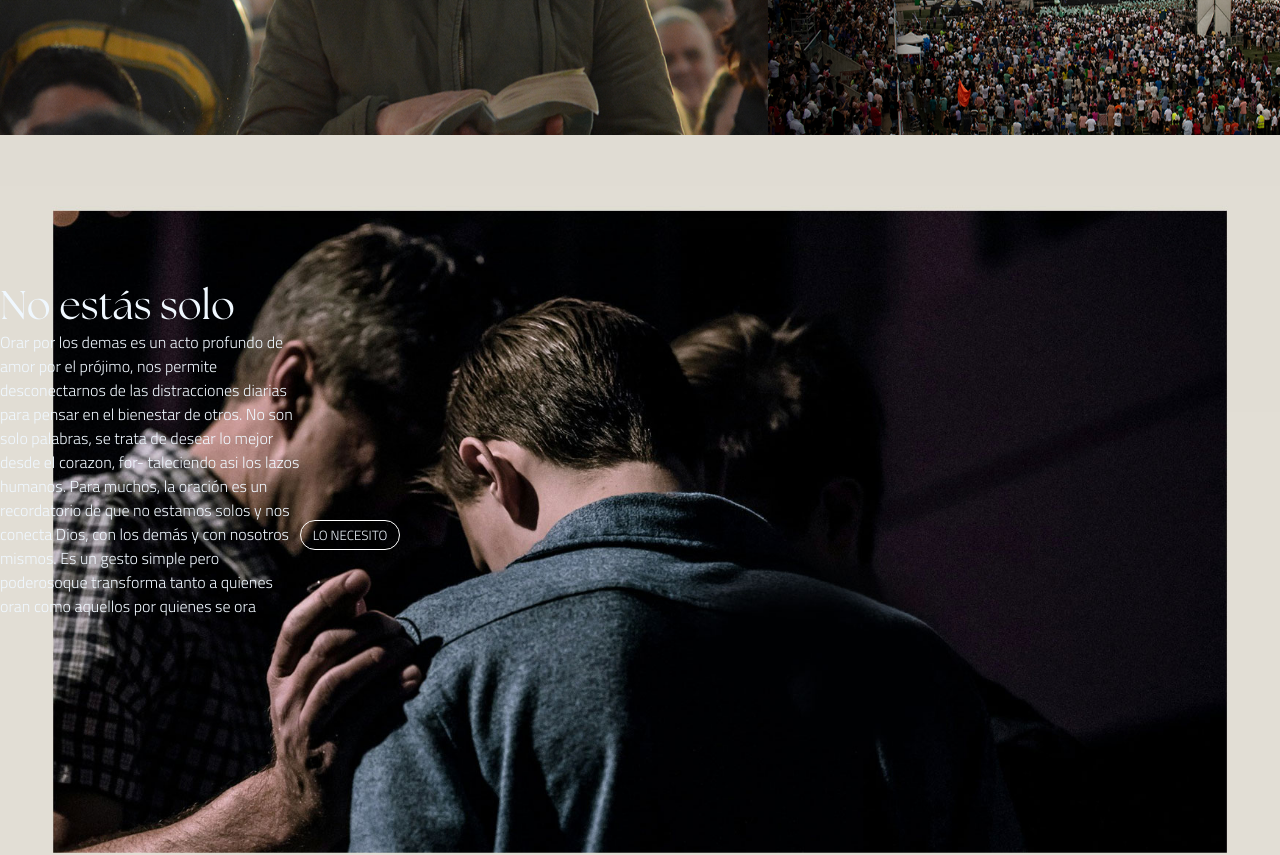
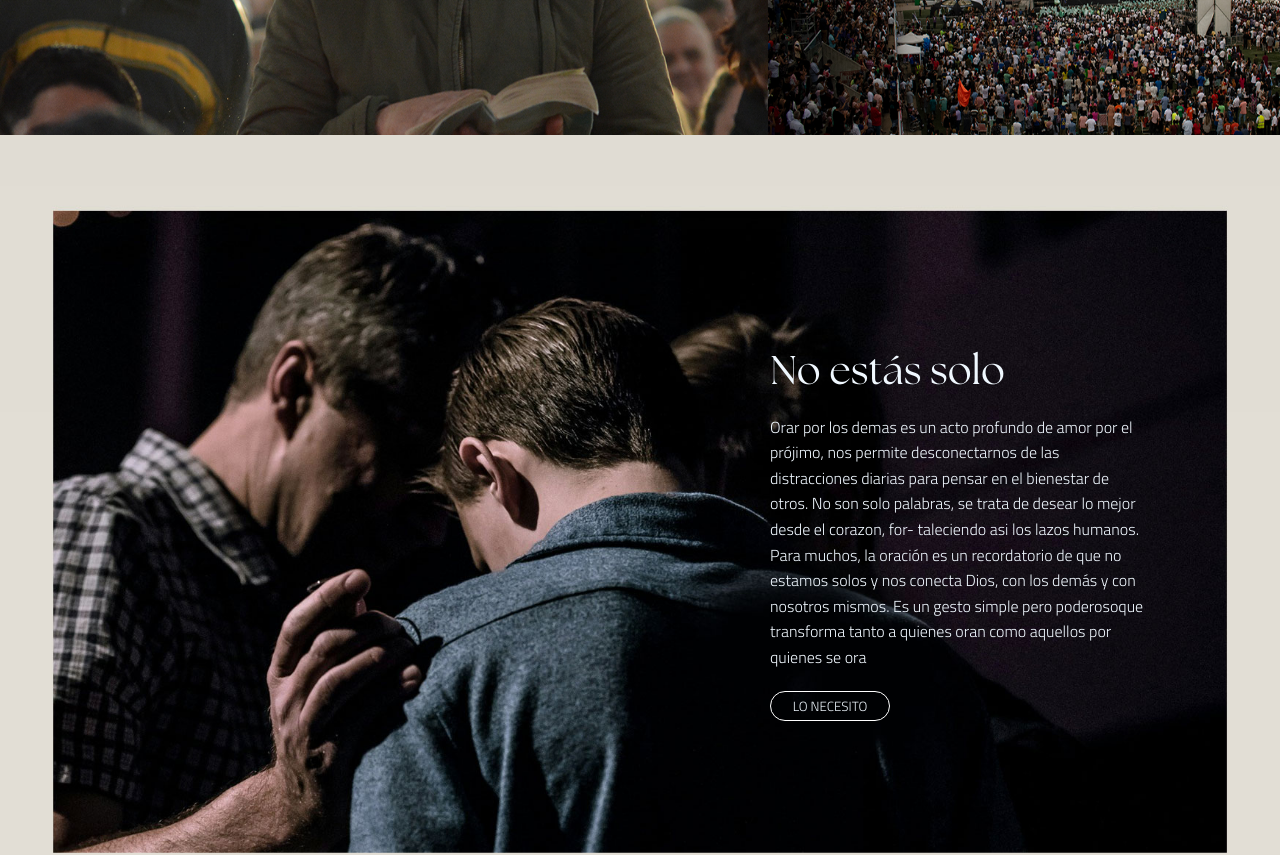
Before and after one commit to marcoamado2016/medea, a React (Vite) app: page / in a window 1280 px wide. Shown: the part 2680-3535 px from the top of the page. Built offline with nearby package versions, Linux system fonts and the light colour scheme.

Commit message:
listo el div!

```diff
--- a/src/Componentes/Concejeria/Concejeria.jsx
+++ b/src/Componentes/Concejeria/Concejeria.jsx
@@ -6,7 +6,7 @@ const Concejeria=()=>{
         <div className={style.concejeria}>
             <div className={style.texto}>
                 <h1>No estás solo</h1>
-                <a>
+                <p>
                     Orar por los demas es un acto profundo de
                     amor por el prójimo, nos permite desconectarnos
                     de las distracciones diarias para pensar en el
@@ -18,9 +18,9 @@ const Concejeria=()=>{
                     nosotros mismos. Es un gesto simple pero
                     poderosoque transforma tanto a quienes oran
                     como aquellos por quienes se ora
-                </a>
+                </p>
+               <button>LO NECESITO</button>
             </div>
-            <button>LO NECESITO</button>
         </div>
     )
 
--- a/src/Componentes/Concejeria/Consejeria.module.css
+++ b/src/Componentes/Concejeria/Consejeria.module.css
@@ -1,36 +1,51 @@
-.concejeria{
-    background-image: url(../../assets/Concejeria.jpg);
-    background-size:cover;
-    background-position:top center;
+.concejeria {
+    background-image: url(../../assets/Concejeria.jpg); /* Asegúrate de que la ruta de la imagen sea correcta */
+    background-size: cover;
+    background-position: top center;
     background-repeat: no-repeat;
     display: flex;
     align-items: center;
+    justify-content: end;
     height: 800px;
+    padding: 20px;
 }
-.texto{
-    display:table-column ;
+
+.texto {
     color: aliceblue;
-    height: 500px;
-    width: 300px;
+    max-width: 400px;
+    padding: 10px;
+    border-radius: 8px;
+    margin-right: 100px;
 }
-.texto h1{
-    font-family: "TheSeason";
+
+.texto h1 {
+    font-family: "TheSeason", serif;
     font-size: 40px;
     font-weight: 100;
+    margin-bottom: 20px;
+}
+
+.texto p {
+    font-family: "Tillilium", sans-serif;
+    font-size: 16px;
+    line-height: 1.6;
+    margin-bottom: 20px;
+}
+
+.concejeria button {
+    font-family: "Tillilium", sans-serif;
+    color: aliceblue;
+    background-color: transparent;
+    height: 30px;
+    width: 120px;
+    border: 1px solid #FFF;
+    border-radius: 20px;
+    cursor: pointer;
+    transition: background-color 0.3s, color 0.3s;
 
 }
-.texto a{
-    font-family: "Tillilium";
+
+.concejeria button:hover {
+    background-color: #FFF;
+    color: #000;
 }
-.concejeria button{
-
-    font-family: "Tillilium";
-    color: aliceblue;
-    background-color:transparent;
-    height: 30px;
-    width: 100px;
-    border: 1px solid #FFF;
-    border-radius:20px ;
-    cursor: pointer
-
-}
```
